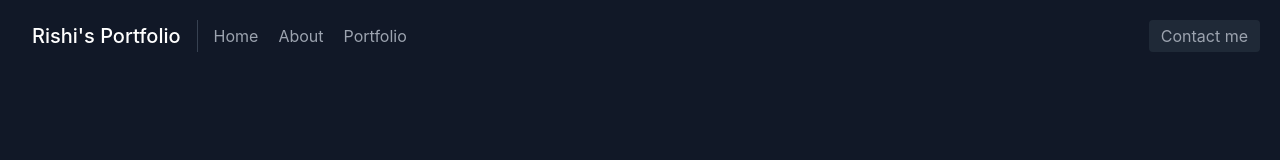
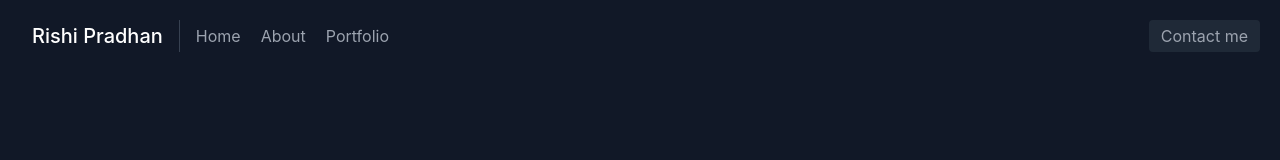
Before and after one commit to Rishi6743/Portfolio, a React (Create React App) app: page / in a window 1280 px wide. Shown: the top 160 px of the page. Built offline with nearby package versions, Linux system fonts and the light colour scheme.

Commit message:
name changed

```diff
--- a/src/components/Navbar.js
+++ b/src/components/Navbar.js
@@ -6,21 +6,10 @@ const Navbar = () => {
     <div>
       <header class="text-gray-400 bg-gray-900 body-font">
         <div class="container mx-auto flex flex-wrap p-5 flex-col md:flex-row items-center">
-          <a class="flex title-font font-medium items-center text-white mb-4 md:mb-0">
-            {/* <svg
-              xmlns="http://www.w3.org/2000/svg"
-              fill="none"
-              stroke="currentColor"
-              stroke-linecap="round"
-              stroke-linejoin="round"
-              stroke-width="2"
-              class="w-10 h-10 text-white p-2 bg-blue-500 rounded-full"
-              viewBox="0 0 24 24"
-            >
-              <path d="M12 2L2 7l10 5 10-5-10-5zM2 17l10 5 10-5M2 12l10 5 10-5"></path>
-            </svg> */}
-            <span class="ml-3 text-xl">Rishi's Portfolio</span>
-          </a>
+          <Link class="flex title-font font-medium items-center text-white mb-4 md:mb-0" to={"/"}>
+
+            <span class="ml-3 text-xl">Rishi Pradhan</span>
+          </Link>
           <nav class="md:mr-auto md:ml-4 md:py-1 md:pl-4 md:border-l md:border-gray-700	flex flex-wrap items-center text-base justify-center">
             <Link to="/" class="mr-5 hover:text-white">Home</Link>
             <Link to="/about" class="mr-5 hover:text-white">About</Link>
```
Also changed, not shown: src/components/Contact.js (+2 -63 lines).
